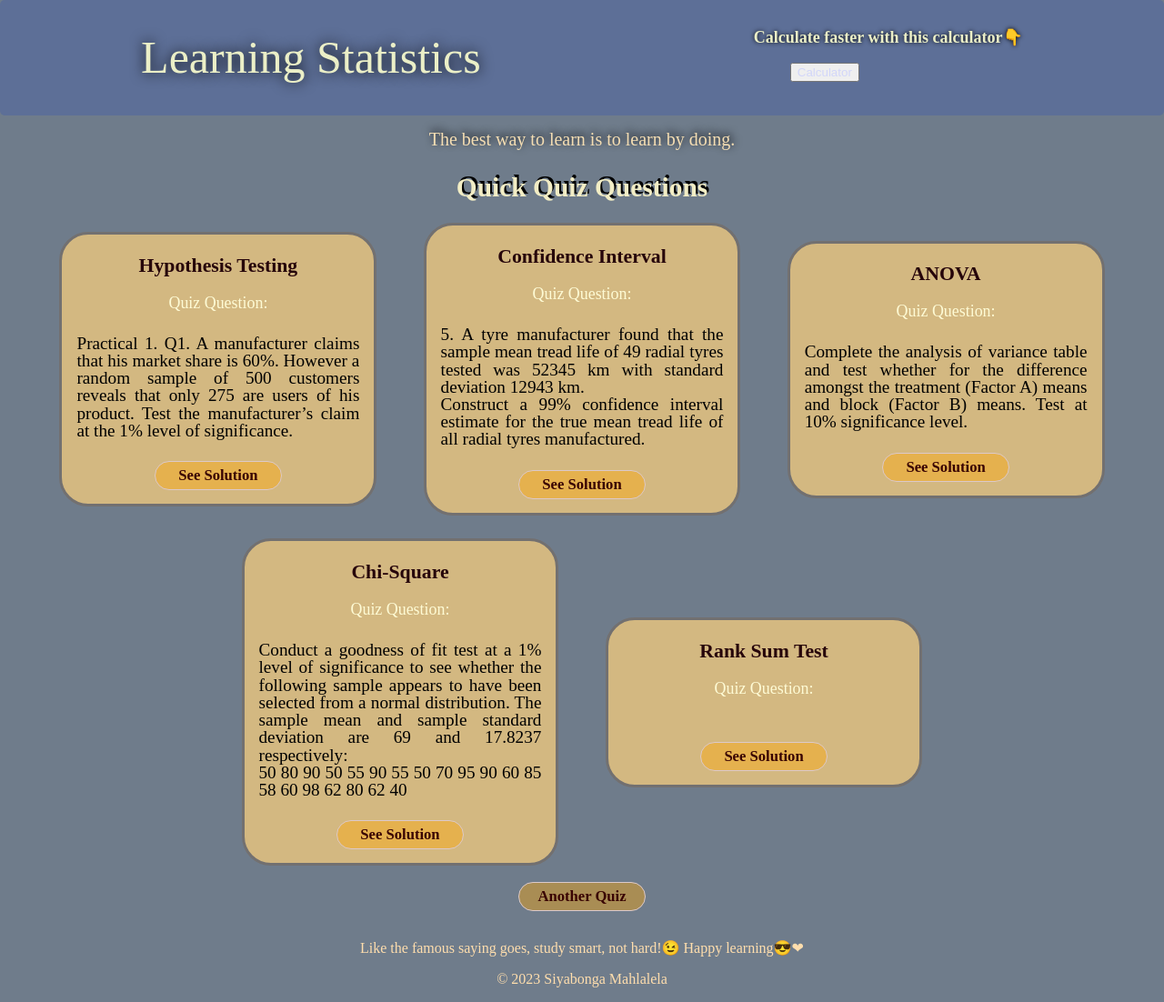
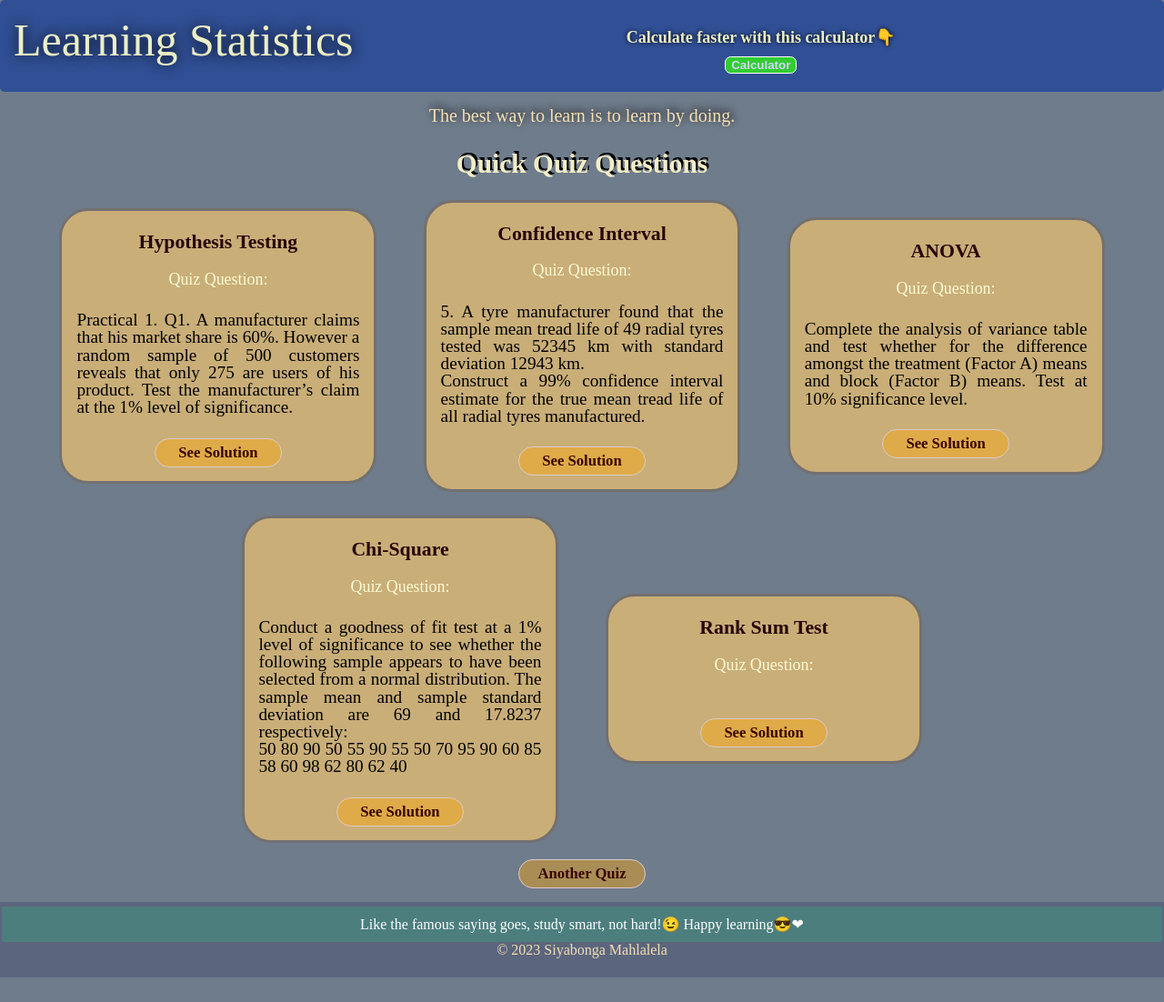
Before and after one commit to vusiSiya/Learn-Statistics-Website, a plain HTML site: page index.html in a window 1280 px wide. Shown: the whole page at 91% size. After the commit the page ends 1075 px from the top, so only its background shows below. Drawn offline with Linux system fonts and the light colour scheme.

Commit message:
Update index.css

```diff
--- a/index.css
+++ b/index.css
@@ -4,24 +4,23 @@ body{
 	margin: auto;
 }
 
-/* Sticky NavBar, w3 schools*/
-
 nav {
-	background-color:#5d6f97 /* dark mode: #3a4449*/ ;/* #2734bea3*/
+	background-color: #304f95;
 	display: flex;
 	padding: 5px 5px;
-	align-items: center;
+	align-items: flex-start;
 	border-radius: 5px;
 	color: white;
 	flex-wrap: wrap;
 	margin: auto;
+	justify-content: space-between;
 }
 
 .nav--title {
 	color: #ebefc7;
 	display: flex;
 	text-shadow: 0px 0px 15px black;
-	margin: 10px auto;
+	margin: 10px;
 	font: 50px 'Bell MT';
 	font-weight: 500;
 	height: 100%;
@@ -35,12 +34,14 @@ h4{
 .nav--topics {
 	color: #d2d6f9;
 	list-style: none;
-	align-items: center;
+	align-items: flex-start;
 	display: flex;
 	flex-wrap: wrap;
-	margin-left: auto;
+	margin: auto;
 	font: 1.05em 'Baskerville Old Face';
-	align-content: center;
+	align-content: space-between;
+	padding-left: 0px;
+	justify-content: center;
 }
 
 li{
@@ -65,13 +66,16 @@ a{
 	text-shadow: 0px 0px 5px black;
 	font-size: 18px;
 }
-
+.btn-calculator{
+	color: white;
+	background-color:limegreen;
+	border: 1px solid white;
+	font-weight:bold;
+	border-radius: 0.5em;
+}
 .calculatorDisplay{
 	display:block;
 	background-color: #ffa50021;
-}
-.meanCalculator {
-	margin: auto;
 }
 
 main {
@@ -89,18 +93,6 @@ section {
 	text-align: center;
 	text-shadow: 1px -3px 10px black;
 	display: block;
-}
-
-.section--sample-Size{
-	display: flex;
-	align-items: center;
-
-}
-input,.sample-Size{
-	margin-left: 10px;
-	border-radius: 100%;
-	height: 40px;
-	width: 40px;;
 }
 
 .main{
@@ -130,7 +122,7 @@ h1{
 
 .card {
 	/* background-color: #bd7a7a; */
-	background-color: #d3b881;
+	background-color: #c9ae78;
 	color: #340909;
 	display: flex;
 	flex-direction: column;
@@ -174,26 +166,28 @@ pre{
 	font-family: Times New Roman;
 }
 
-.header--salutation{
+.salutation{
 	text-align: center;
+	background-color: #4c7e7e;
 	color: white;
+	/* border: 1px solid #5f559b; */
+	border-radius: 2px;
 	margin: auto;
 	padding: 10px;
 }
 footer {
-	color: navajowhite;
+	background-color: #5b667d;
+	margin: auto;
+	margin-top: 0px;
+	padding: 5px 2px;
+	color: wheat;
 	text-align: center;
-	margin: auto;
-	/* background-color: red; */
-	margin-top: 0px;
 }
 
 .btn--another-quiz, .solution{
 	background-color: #ffa50066;
 	margin-bottom: 15px;
 	padding: 5px;
-	/* color: #c4b2b2; */
-	/* color: #2a040a; */
 	color: #390303;
 	font-size: 1.3vw;
 	width: 11vw;
@@ -202,7 +196,3 @@ footer {
 	border: 1.4px solid #dcc9c9;
 	border-radius: 1rem;
 }
-
-
-
-/* Calulator CSS*/
```
